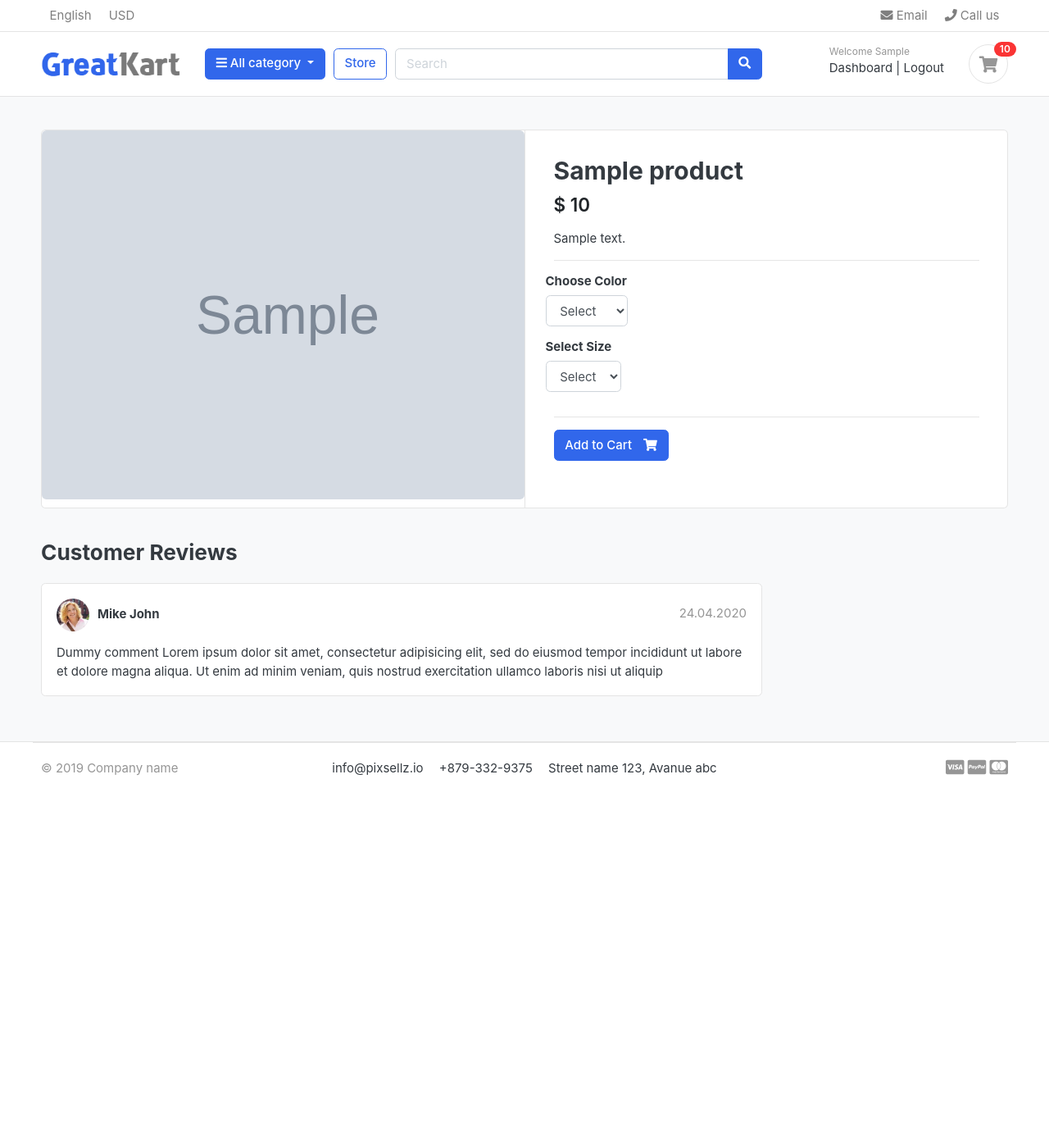
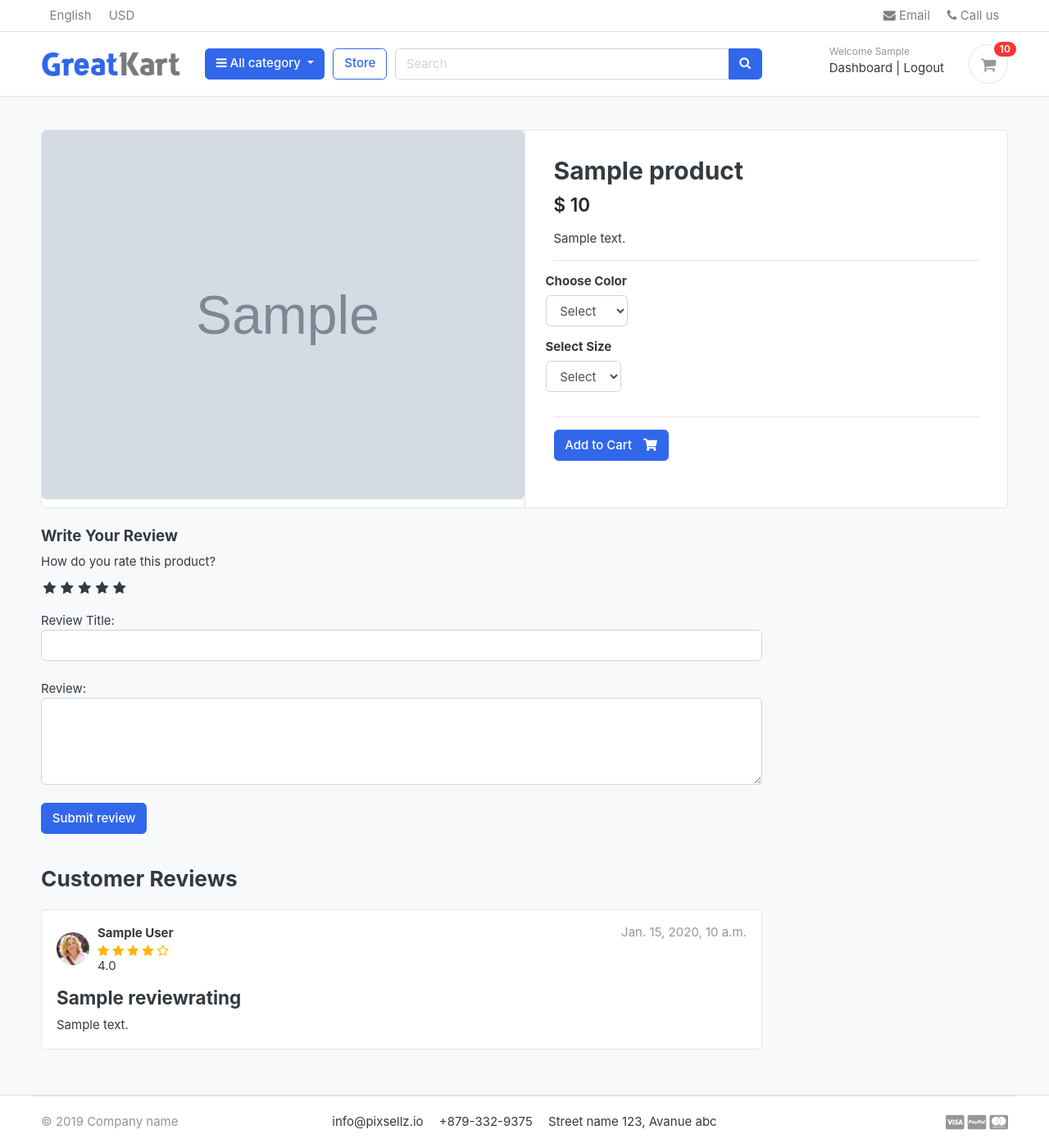
Before and after one commit to wai81/Django-Ecommerce, a Django app: a page that uses templates/base.html in a window 1280 px wide. Shown: the whole page at 82% size. Before the commit the page ends 946 px from the top, so only its background shows below. Run offline with Django 3.2, Linux system fonts and the light colour scheme; a user stored in the database is signed in; tables that the repository leaves empty hold one stand-in row (values such as "Sample post"); grey boxes marked "Sample" are stand-in pictures; parts of the project's set-up code (start-up, migrations or seed data) failed here and were passed over; some libraries are stand-ins or nearby versions; some web fonts are replaced.

Commit message:
51 added review and rating system

```diff
--- a/accounts/models.py
+++ b/accounts/models.py
@@ -61,6 +61,9 @@ class Account(AbstractBaseUser):
 
     object = MyAccountManager()  # переопределяем что мы используем свой класс создания пользователя MyAccountManager()
 
+    def full_name(self):
+        return f'{self.first_name} {self.last_name}'
+
     # функция возвращаем объект учетной записи внутри шаблона. Возвращает адрес электронной почты
     def __str__(self):
         return self.email
--- /dev/null
+++ b/greatkart/static/css/custom.css
@@ -0,0 +1,61 @@
+/* Hide Radio button */
+.rate > input{
+  display: none;
+}
+
+.rate{
+  display: inline-block;;
+  border: 0;
+}
+
+.rate > label{
+  float: right;
+}
+
+/* Showing the stars */
+.rate > label:before{
+  display: inline-block;
+  font-size: 1.1rem;
+  font-family: FontAwesome;
+  content: "\f005";
+  margin:0;
+  padding:0.3rem .2rem;
+  cursor: pointer;
+}
+
+/* Half star */
+.rate .half:before{
+  content: "\f089";
+  position: absolute;
+  padding-right: 0;
+}
+
+/* Click and hover */
+input:checked ~ label, label:hover ~ label{
+  color: #ffb503;
+}
+
+/* hover hightlight */
+input:checked + label:hover, input:checked ~ label:hover,input:checked ~ label:hover ~ label,
+label:hover ~ input:checked ~ label{
+  color: #cc9000;
+}
+
+.rating-star i{
+  color: #ffb503 !important;
+}
+
+ul.thumb{
+  margin:0 auto;
+  padding: 0;
+  float: left;
+}
+ul.thumb li{
+  list-style: none;
+  margin: 10px;
+}
+ul.thumb li img{
+  width: 80px;
+  height: 80px;
+  border: 1px solid grey;
+}
--- a/store/admin.py
+++ b/store/admin.py
@@ -1,6 +1,6 @@
 from django.contrib import admin
 
-from .models import Product, Variation
+from .models import Product, Variation, ReviewRating
 
 
 # Register your models here.
@@ -17,3 +17,4 @@ class VariationAdmin(admin.ModelAdmin):
 
 admin.site.register(Product, ProductAdmin)
 admin.site.register(Variation, VariationAdmin)
+admin.site.register(ReviewRating)
--- a/store/models.py
+++ b/store/models.py
@@ -1,6 +1,7 @@
 from django.db import models
 from django.urls import reverse
 
+from accounts.models import Account
 from category.models import Category
 
 
@@ -52,3 +53,18 @@ class Variation(models.Model):
 
     def __str__(self):
         return self.variation_value
+
+
+class ReviewRating(models.Model):
+    product = models.ForeignKey(Product, on_delete=models.CASCADE)
+    user = models.ForeignKey(Account, on_delete=models.CASCADE)
+    subject = models.CharField(max_length=100, blank=True)
+    review = models.TextField(max_length=500, blank=True)
+    rating = models.FloatField()
+    ip = models.CharField(max_length=20, blank=True)
+    status = models.BooleanField(default=True)
+    created_at = models.DateTimeField(auto_now_add=True)
+    updated_at = models.DateTimeField(auto_now=True)
+
+    def __str__(self):
+        return self.subject
--- a/store/urls.py
+++ b/store/urls.py
@@ -5,5 +5,7 @@ urlpatterns = [
     path('', views.store, name='store'),
     path('category/<slug:category_slug>/', views.store, name='product_by_category'),
     path('category/<slug:category_slug>/<slug:product_slug>/', views.product_detail, name='product_detail'),
-    path('search/', views.search, name='search')
+    path('search/', views.search, name='search'),
+
+    path('submit_review/<int:product_id>/', views.submit_review, name='submit_review'),
 ]
--- a/store/views.py
+++ b/store/views.py
@@ -1,10 +1,13 @@
+from django.contrib import messages
 from django.db.models import Q
 from django.http import HttpResponse
-from django.shortcuts import render, get_object_or_404
+from django.shortcuts import render, get_object_or_404, redirect
 from carts.models import CartItem
 from carts.views import _cart_id
 from category.models import Category
-from .models import Product
+from orders.models import OrderProduct
+from .forms import ReviewForm
+from .models import Product, ReviewRating
 from django.core.paginator import EmptyPage, PageNotAnInteger, Paginator
 
 
@@ -51,9 +54,18 @@ def product_detail(request, category_slug, product_slug):
     except Exception as ex:
         raise ex
 
+    try:
+        orderproduct = OrderProduct.objects.filter(user=request.user, product_id=single_product.id).exists()
+    except OrderProduct.DoesNotExist:
+        orderproduct = None
+
+    reviews = ReviewRating.objects.filter(product_id=single_product.id, status=True)
+
     context = {
         'single_product': single_product,
-        'in_cart': in_cart
+        'in_cart': in_cart,
+        'orderproduct': orderproduct,
+        'reviews': reviews,
     }
 
     return render(request, 'store/product_detail.html', context)
@@ -72,3 +84,27 @@ def search(request):
         'product_count': product_count,
     }
     return render(request, 'store/store.html', context)
+
+
+def submit_review(request, product_id):
+    url = request.META.get('HTTP_REFERER')
+    if request.method == 'POST':
+        try:
+            reviews = ReviewRating.objects.get(user__id=request.user.id, product__id=product_id)
+            form = ReviewForm(request.POST, instance=reviews)
+            form.save()
+            messages.success(request, 'Thank you! Your review has been updated.')
+            return redirect(url)
+        except ReviewRating.DoesNotExist:
+            form = ReviewForm(request.POST)
+            if form.is_valid():
+                data = ReviewRating()
+                data.subject = form.cleaned_data['subject']
+                data.rating = form.cleaned_data['rating']
+                data.review = form.cleaned_data['review']
+                data.ip = request.META.get('REMOTE_ADDR')
+                data.product_id = product_id
+                data.user_id = request.user.id
+                data.save()
+                messages.success(request, 'Thank you! Your review has been submitted.')
+                return redirect(url)
--- a/templates/base.html
+++ b/templates/base.html
@@ -26,6 +26,9 @@
 <!-- custom style -->
 <link href="{% static 'css/ui.css' %}" rel="stylesheet" type="text/css"/>
 <link href="{% static 'css/responsive.css' %}" rel="stylesheet" media="only screen and (max-width: 1200px)" />
+
+<link href="{% static 'css/custom.css' %}" rel="stylesheet" type="text/css"/>
+<link rel="stylesheet" href="https://cdnjs.cloudflare.com/ajax/libs/font-awesome/4.7.0/css/font-awesome.min.css">
 
 <!-- custom javascript -->
 <script src="{% static 'js/script.js' %}" type="text/javascript"></script>
--- a/templates/store/product_detail.html
+++ b/templates/store/product_detail.html
@@ -91,28 +91,79 @@
 			<div class="row">
 				<div class="col-md-9">
 
+
+					<form action="{% url 'submit_review' single_product.id %}" method="POST">
+						{% csrf_token %}
+						<h5>Write Your Review</h5>
+						<div>
+							<!-- rating stars -->
+							<label>How do you rate this product?</label>
+							<br>
+							<div class="rate">
+								<input type="radio" id="rating10" value="5" name="rating" required /><label for="rating10" title="5"></label>
+								<input type="radio" id="rating9" value="4.5" name="rating" required /><label for="rating9" title="4.5" class="half"></label>
+								<input type="radio" id="rating8" value="4" name="rating" required /><label for="rating8" title="4"></label>
+								<input type="radio" id="rating7" value="3.5" name="rating" required /><label for="rating7" title="3.5" class="half"></label>
+								<input type="radio" id="rating6" value="3" name="rating" required /><label for="rating6" title="3"></label>
+								<input type="radio" id="rating5" value="2.5" name="rating" required /><label for="rating5" title="2.5" class="half"></label>
+								<input type="radio" id="rating4" value="2" name="rating" required /><label for="rating4" title="2"></label>
+								<input type="radio" id="rating3" value="1.5" name="rating" required /><label for="rating3" title="1.5" class="half"></label>
+								<input type="radio" id="rating2" value="1" name="rating" required /><label for="rating2" title="1"></label>
+								<input type="radio" id="rating1" value="0.5" name="rating" required /><label for="rating1" title="0.5" class="half"></label>
+							</div>
+							<br>
+							Review Title:
+							<input type="text" class="form-control" name="subject" >
+							<br>
+							Review:
+							<textarea name="review" rows=4" class="form-control"></textarea>
+							<br>
+							{% if user.is_authenticated %}
+								{% if orderproduct %}
+								<input type="submit" value="Submit review" class="btn btn-primary">
+								{% else %}
+								<p>You must purchase this product to post a review.</p>
+								{% endif %}
+							{% else %}
+							<p>You must be logged in to post a review. <span><a href="{% url 'login' %}">Login now</a></span></p>
+							{% endif %}
+						</div>
+					{% include 'includes/alerts.html' %}
+					</form>
+					<br>
 					<header class="section-heading">
 						<h3>Customer Reviews </h3>
 
 					</header>
-
+					{% for review in reviews %}
 					<article class="box mb-3">
 						<div class="icontext w-100">
 							<img src="{% static './images/avatars/avatar1.jpg' %}" class="img-xs icon rounded-circle">
+
 							<div class="text">
-								<span class="date text-muted float-md-right">24.04.2020 </span>
-								<h6 class="mb-1">Mike John </h6>
-
+								<span class="date text-muted float-md-right">{{review.updated_at}} </span>
+								<h6 class="mb-1">{{review.user.full_name}} </h6>
+								<div class="rating-star">
+									<span>
+										<i class="fa fa-star{% if review.rating == 0.5 %}-half-o{% elif review.rating < 1 %}-o{%endif%}" aria-hidden="true"></i>
+										<i class="fa fa-star{% if review.rating == 1.5 %}-half-o{% elif review.rating < 2 %}-o{%endif%}" aria-hidden="true"></i>
+										<i class="fa fa-star{% if review.rating == 2.5 %}-half-o{% elif review.rating < 3 %}-o{%endif%}" aria-hidden="true"></i>
+										<i class="fa fa-star{% if review.rating == 3.5 %}-half-o{% elif review.rating < 4 %}-o{%endif%}" aria-hidden="true"></i>
+										<i class="fa fa-star{% if review.rating == 4.5 %}-half-o{% elif review.rating < 5 %}-o{%endif%}" aria-hidden="true"></i>
+									</span>
+								</div>
+								{{review.rating}}
 							</div>
 						</div> <!-- icontext.// -->
 						<div class="mt-3">
+							<h4>{{review.subject}}</h4>
 							<p>
-								Dummy comment Lorem ipsum dolor sit amet, consectetur adipisicing elit, sed do eiusmod
-								tempor incididunt ut labore et dolore magna aliqua. Ut enim ad minim veniam,
-								quis nostrud exercitation ullamco laboris nisi ut aliquip
+								{{review.review}}
 							</p>
 						</div>
 					</article>
+					{% endfor %}
+
 
 
 
```
Also changed, not shown: static/css/custom.css (added, +61 -0 lines), store/forms.py (added, +9 -0 lines), store/migrations/0004_reviewrating.py (added).
